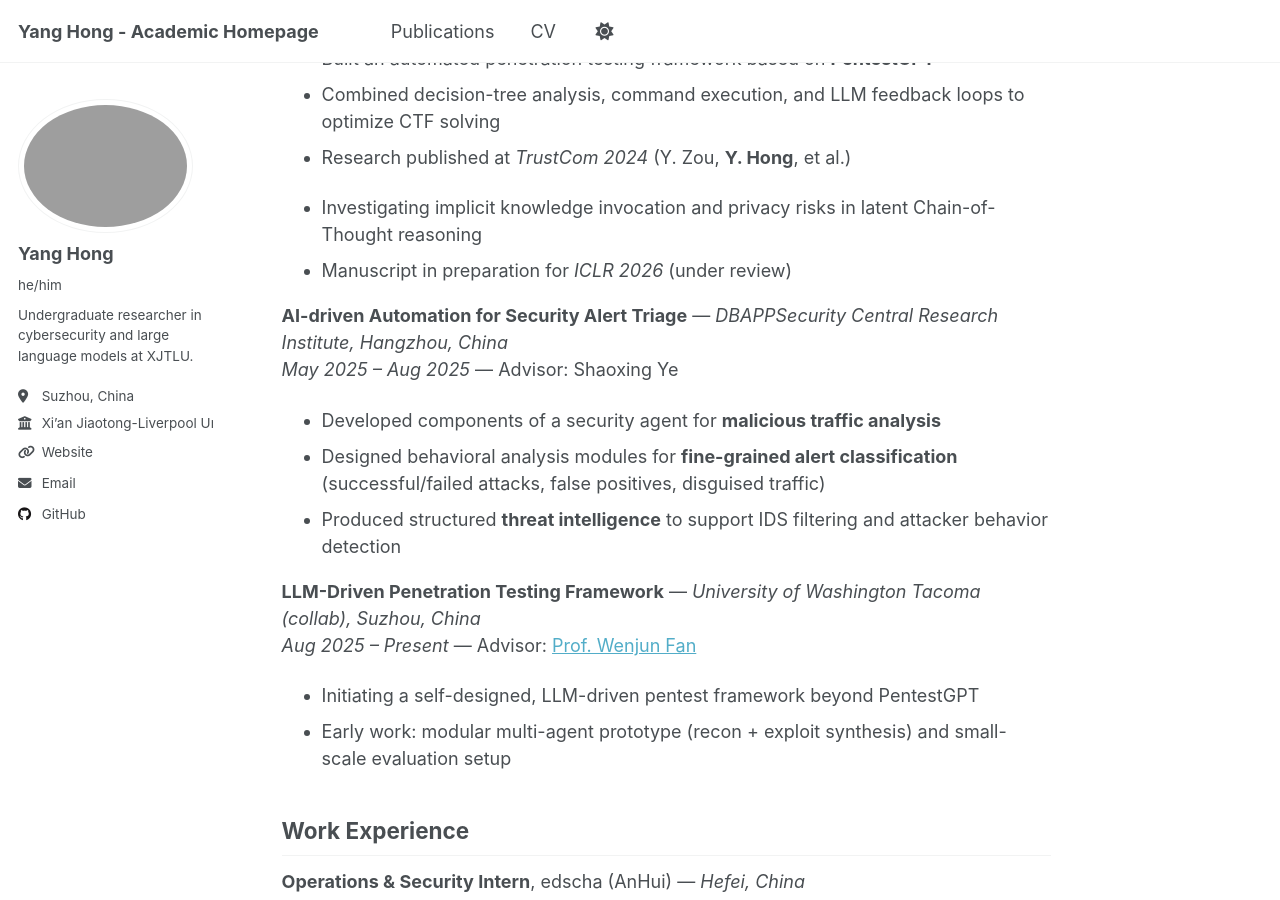
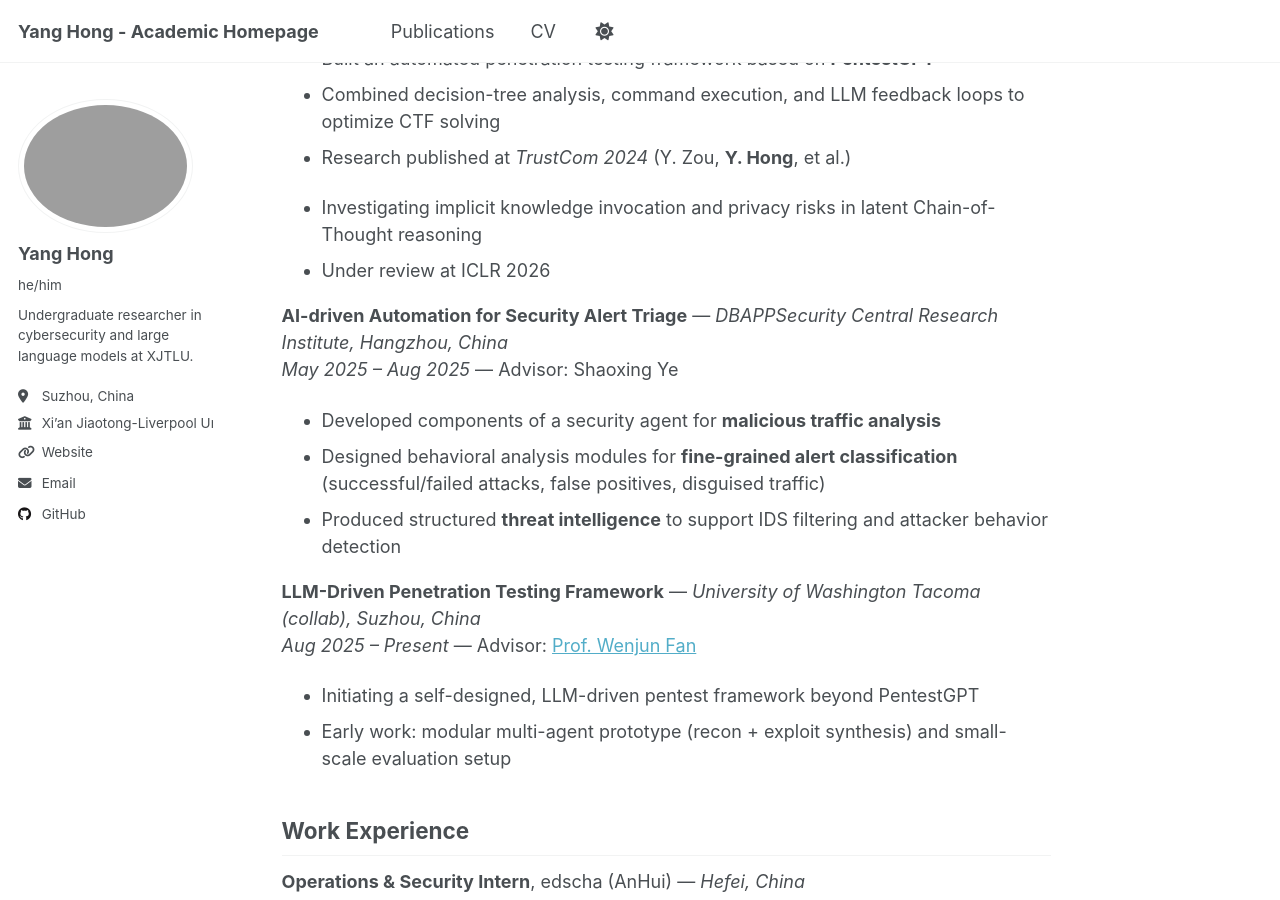
Before and after one commit to expiol/expiol.github.io, a Jekyll site: the page built from _pages/cv.md, in a window 1280 px wide and 900 px high, scrolled down 681 px. Built offline with Jekyll 4.4.1, drawn with Linux system fonts in a browser that asks for light colours; a script that is not in the unit is left out.

Commit message:
Update cv.md

```diff
--- a/_pages/cv.md
+++ b/_pages/cv.md
@@ -47,7 +47,7 @@ GPA (WES): **3.53 / 4.0**
 - Research published at *TrustCom 2024* (Y. Zou, **Y. Hong**, et al.)
 
 - Investigating implicit knowledge invocation and privacy risks in latent Chain-of-Thought reasoning
-- Manuscript in preparation for *ICLR 2026* (under review)
+- Under review at ICLR 2026
 
 **AI-driven Automation for Security Alert Triage** — *DBAPPSecurity Central Research Institute, Hangzhou, China*
 *May 2025 – Aug 2025* — Advisor: Shaoxing Ye
```
